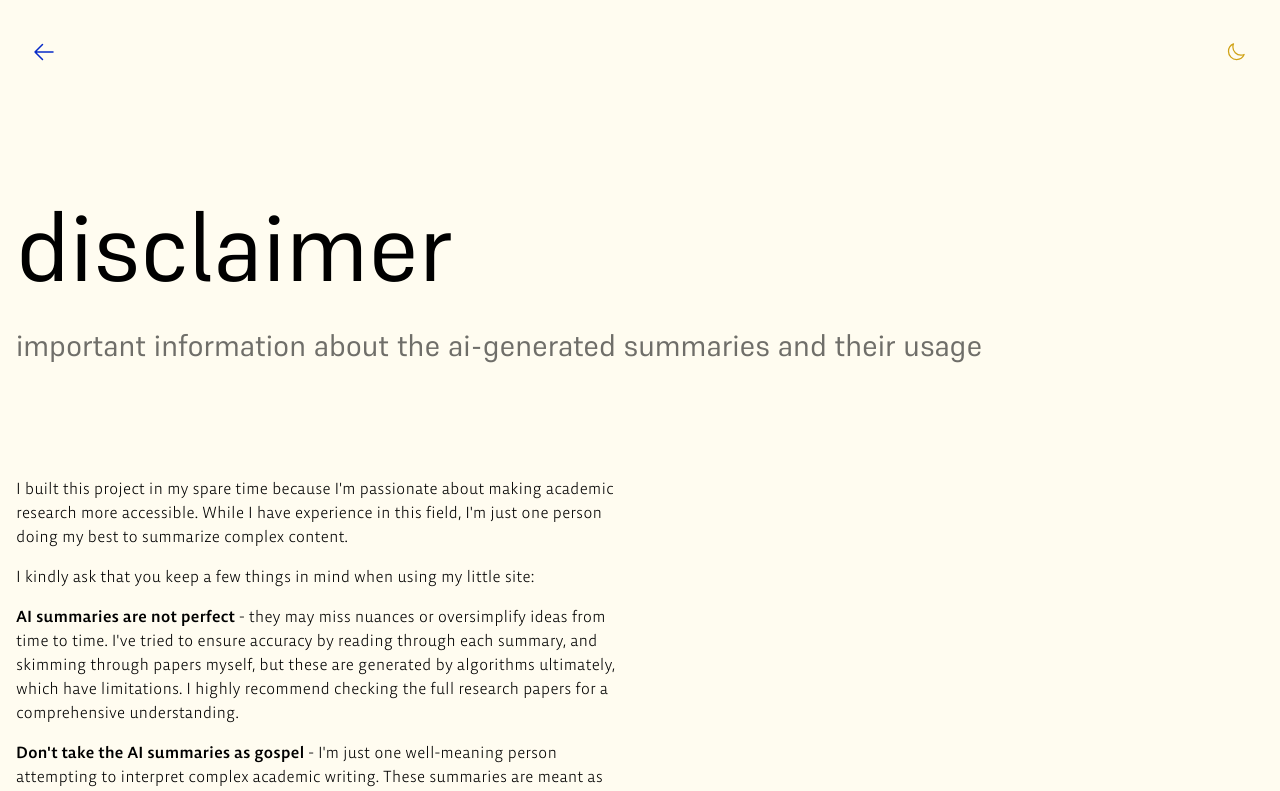
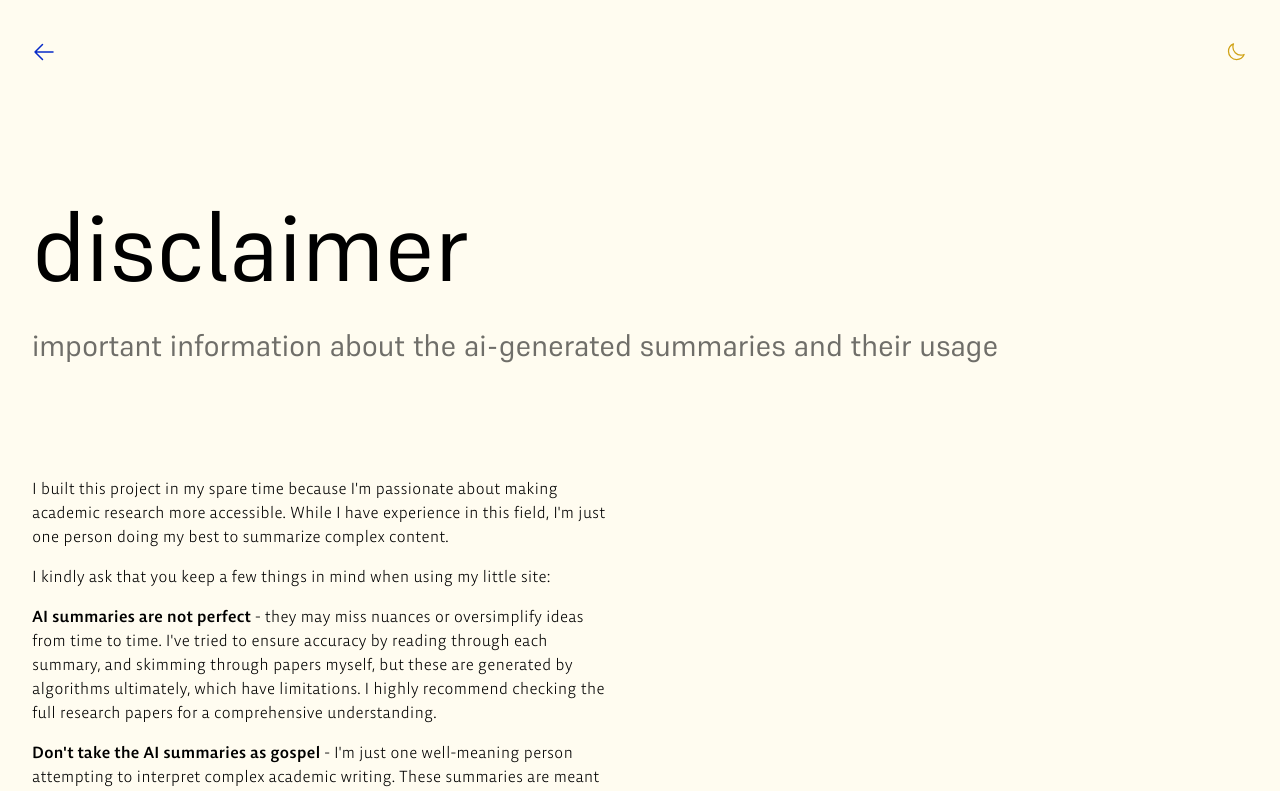
Before and after one commit to quicksilversurfer/hci-ai-index, a Next.js app: page /disclaimer in a window 1280 px wide. Shown: the top 791 px of the page. Built offline with nearby package versions, Linux system fonts and the light colour scheme.

Commit message:
layout fixes

```diff
--- a/app/about/page.js
+++ b/app/about/page.js
@@ -4,7 +4,7 @@ export default async function About() {
   return (
     <main className="text-base-950 dark:text-base-paper grow px-4 sm:px-8 2xl:px-0">
       <h1 className="text-8xl font-display font-medium mt-24">about</h1>
-      <section className="grid grid-cols-12 mt-24 gap-12">
+      <section className="grid grid-cols-12 mt-24 gap-6 sm:gap-12">
         <div className="col-span-12 lg:col-span-6">
           <Image
             src="/about/alto.jpeg"
--- a/app/disclaimer/page.js
+++ b/app/disclaimer/page.js
@@ -1,14 +1,14 @@
 /* eslint-disable react/no-unescaped-entities */
 export default function Disclaimer() {
   return (
-    <main className="flex flex-col px-4 2xl:px-0 grow w-full">
+    <main className="flex flex-col px-4 sm:px-8 2xl:px-0 grow w-full">
       <h1 className="font-display text-8xl mr-4 sm:mr-0 mb-8 mt-24">
         disclaimer
       </h1>
       <h2 className="font-display text-3xl text-pretty max-w-[55ch] text-base-600">
         important information about the ai-generated summaries and their usage
       </h2>
-      <section className="grid grid-cols-12 mt-24 gap-12">
+      <section className="grid grid-cols-12 mt-24 gap-6 sm:gap-12">
         <div className="col-span-12 lg:col-span-6">
           <p className="mt-4 text-base font-sans font-light text-pretty">
             I built this project in my spare time because I'm passionate about
```
